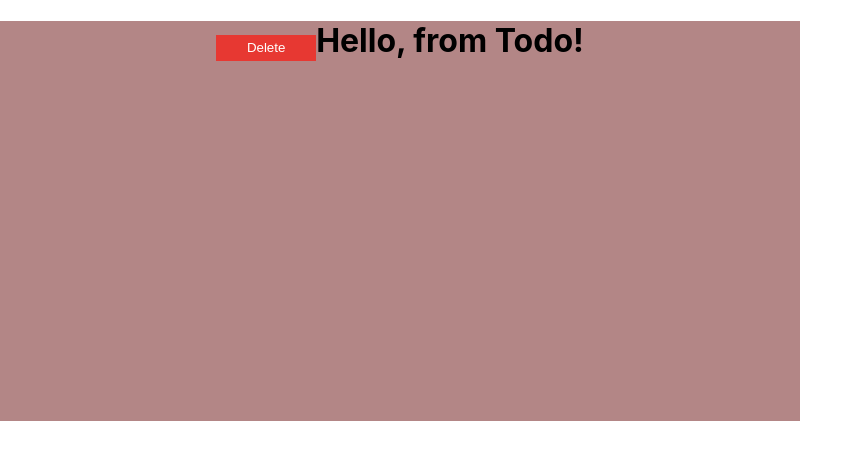
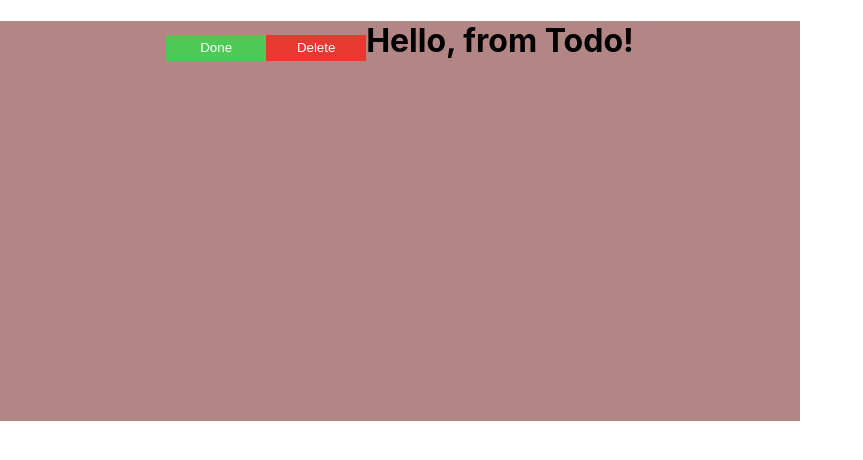
Before and after one commit to Vasya1988/ToDoReact, a React (Create React App) app: page / in a window 1280 px wide. Shown: the top 460 px of the page, without its empty margins (0-863 px from the left). Built offline with nearby package versions, Linux system fonts and the light colour scheme.

Commit message:
add button done

```diff
--- a/src/containers/todo/Todo.js
+++ b/src/containers/todo/Todo.js
@@ -1,11 +1,13 @@
 import classes from '../todo/Todo.module.css';
 import Delete from '../../ui/buttons/delete/Delete';
+import Done from '../../ui/buttons/done/Done';
 
 const Todo = (props) => {
     return (
         <h1
             className={classes.Todo}
         >
+            <Done />
             <Delete />
             Hello, from Todo!
         </h1>
--- /dev/null
+++ b/src/ui/buttons/done/Done.js
@@ -0,0 +1,12 @@
+import classes from '../done/Done.module.css';
+
+const Done = () => {
+    return (
+        <button
+            className={classes.Done}
+        >
+            Done
+        </button>
+    )
+}
+export default Done;
--- /dev/null
+++ b/src/ui/buttons/done/Done.module.css
@@ -0,0 +1,10 @@
+.Done {
+    width: 100%;
+    max-width: 100px;
+    height: 2vw;
+
+    background-color: #4ec955;
+    color:  #fff;
+
+    border: none;
+}
```
Also changed, not shown: src/components/task/Task.js (added, +13 -0 lines), src/components/task/Task.module.css (added).
